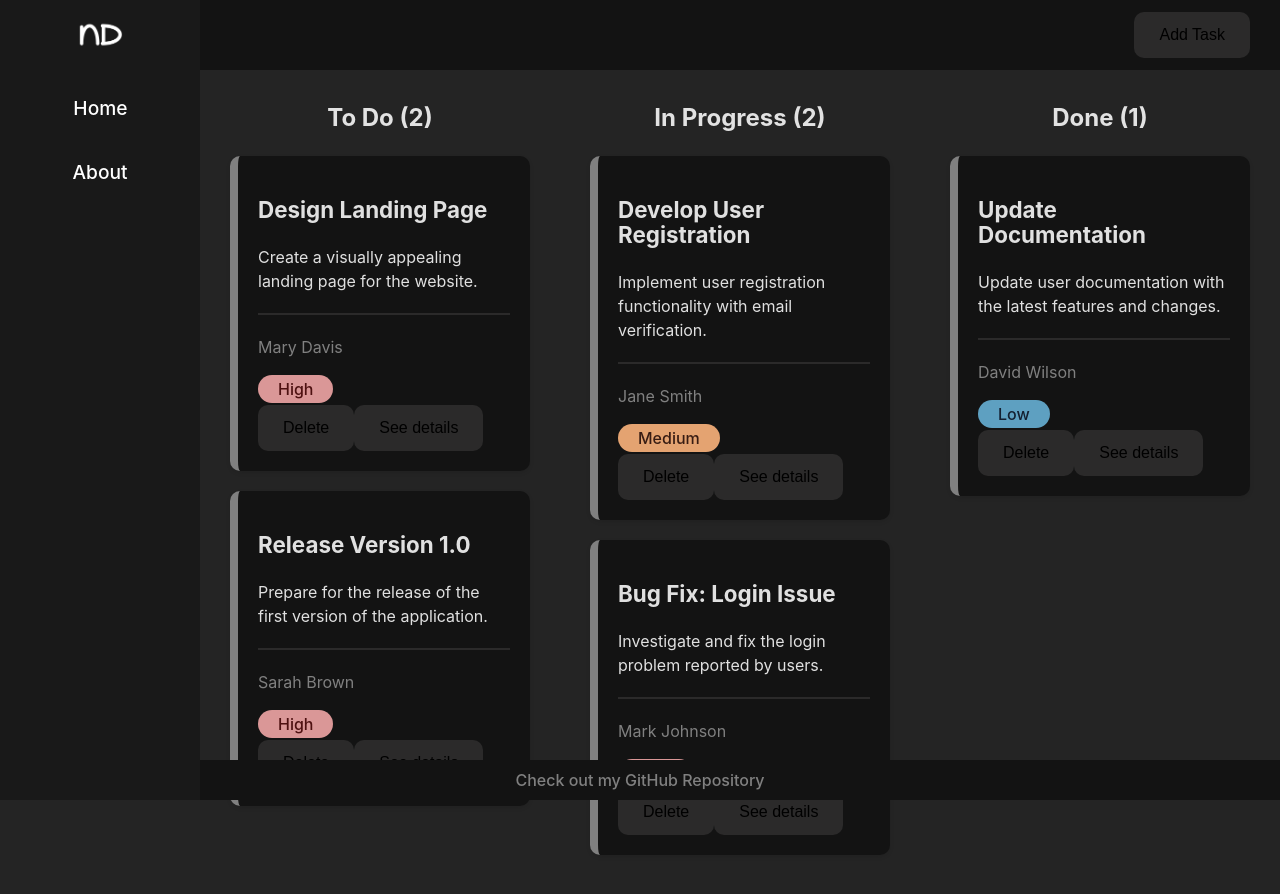
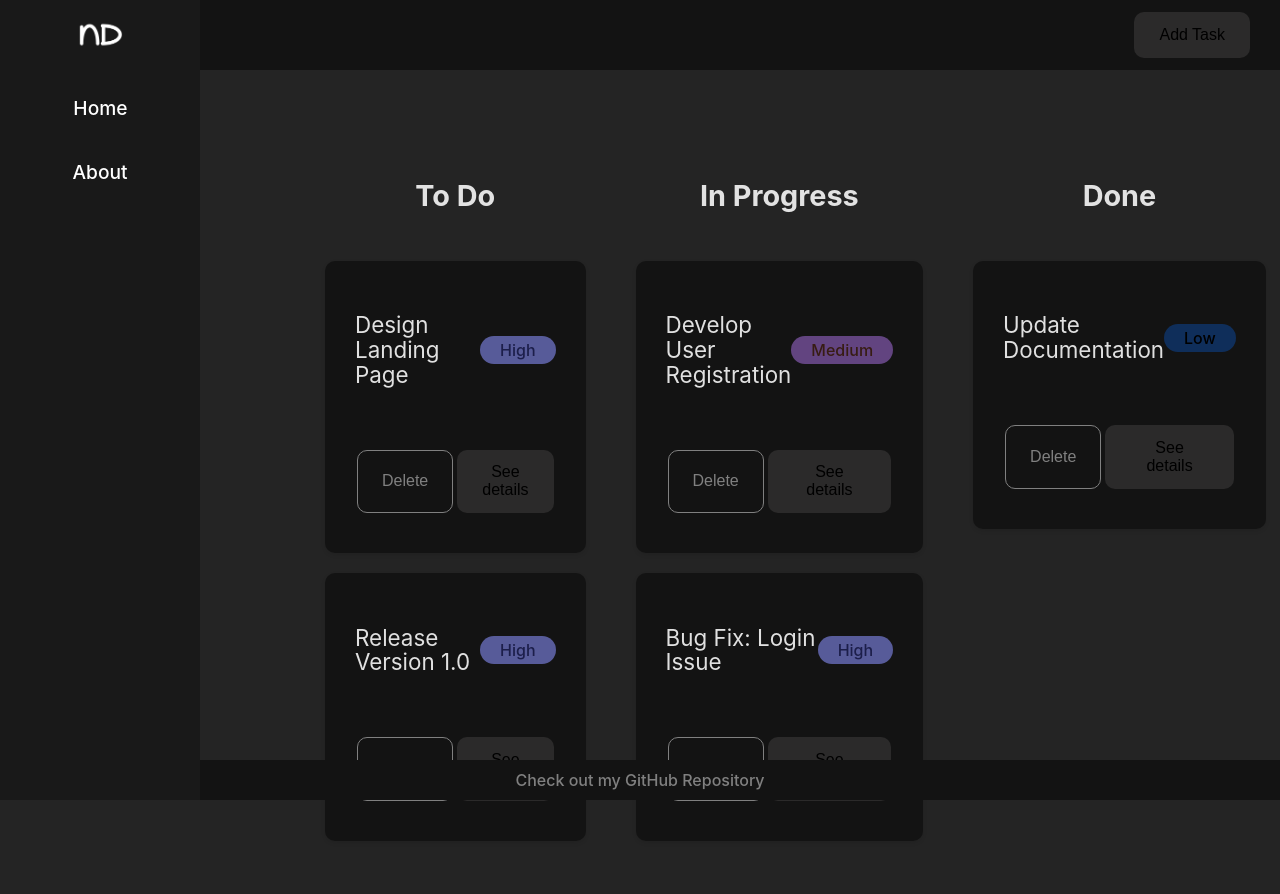
Before and after one commit to nathidaum/kanban-board-app, a React (Vite) app: page / in a window 1280 px wide. Shown: the top 894 px of the page. Built offline with nearby package versions, Linux system fonts and the light colour scheme.

Commit message:
Design cards and detailed cards

```diff
--- a/src/components/Card.jsx
+++ b/src/components/Card.jsx
@@ -3,21 +3,17 @@ import { NavLink } from "react-router-dom";
 const Card = ({ ticket, deleteTicket }) => {
   return (
     <div className="card">
+      <div className="card-top">
       <h3>{ticket.title}</h3>
-      <p>{ticket.description}</p>
-      <hr></hr>
-      <p className="assigned">{ticket.assignee}</p>
       <p className={`label ${ticket.priority}`}>{ticket.priority}</p>
-      <button
-        onClick={() => {
-          deleteTicket(ticket.id);
-        }}
-      >
-        Delete
-      </button>
+      </div>
+      {/* <p className="description">{ticket.description}</p> */}
+      <section className="card-buttons">
+      <button className="delete-button" onClick={() => {deleteTicket(ticket.id);}}>Delete</button>
       <NavLink to={`/ticket/${ticket.id}`}>
         <button>See details</button>
       </NavLink>
+      </section>
     </div>
   );
 };
--- a/src/components/Column.jsx
+++ b/src/components/Column.jsx
@@ -13,9 +13,8 @@ const Column = ({ title, tickets }) => {
 
   return (
     <div className="kanban-column">
-      <h2>
-        {title} ({ticketList.length})
-      </h2>
+      <h2>{title}</h2>
+      {/* <hr></hr> */}
       {ticketList.map((ticket) => (
         <Card key={ticket.id} ticket={ticket} deleteTicket={deleteTicket} />
       ))}
--- a/src/index.css
+++ b/src/index.css
@@ -47,8 +47,7 @@ hr {
   border: none;
   height: 2px;
   background-color: #46444478;
-  margin: 20px 0;
-  width: 100%;
+  margin: 20px;
 }
 
 button {
@@ -87,7 +86,6 @@ button:focus-visible {
 
 .secondary-button:hover {
   background-color: #9b9ff3;
-
 }
 
 .secondary-button:focus,
@@ -227,14 +225,77 @@ button:focus-visible {
   color: grey;
 }
 
+/**********  COLUMNS  ********/
+
+.kanban-board {
+  display: flex;
+  justify-content: space-between;
+  margin: 20px 100px;;
+}
+
+.kanban-column {
+  flex: 1; /*can grow and take up any available space*/
+  margin: 50px 5px;
+}
+
+.kanban-column h2 {
+  text-align: center;
+  padding-bottom: 20px;
+  font-size: 1.8rem;
+}
+
 /**********  CARDS  ********/
 .card {
   margin: 20px;
-  padding: 20px;
+  padding: 30px;
   background-color: #131313;
   border-radius: 10px;
   box-shadow: 0 2px 4px rgba(0, 0, 0, 0.1);
-  border-left: 8px solid grey;
+  /* border-left: 8px solid rgb(80, 80, 80); */
+}
+
+.card h3 {
+  font-weight: 400;
+}
+
+.card-top {
+  display: flex;
+  justify-content: space-between;
+  align-items: center;
+}
+
+.detailed-card {
+  margin: 100px 200px 30px;
+  padding: 30px 50px;
+  background-color: #131313;
+  border-radius: 10px;
+  box-shadow: 0 2px 4px rgba(0, 0, 0, 0.1);
+}
+
+.detailed-card h3 {
+  font-size: 2rem;
+}
+
+.detailed-card p {
+  font-size: 1.4rem;
+}
+
+.detailed-card .date {
+  color: grey;
+  font-weight: 400;
+  font-size: 1.1rem;
+  background-color: #191919;
+  width: fit-content;
+  padding: 2px 20px;
+  border-radius: 40px;
+}
+
+.back-button {
+  margin: 0px 200px;
+}
+
+.description {
+  color: grey;
 }
 
 .title {
@@ -242,23 +303,9 @@ button:focus-visible {
   font-weight: 800;
 }
 
-.kanban-board {
-  display: flex;
-  justify-content: space-between;
-}
-
-.kanban-column {
-  flex: 1; /*can grow and take up any available space*/
-  margin: 0 10px;
-}
-
-.kanban-column h2 {
-  text-align: center;
-}
-
 .label.High {
-  background-color: rgb(218, 151, 151);
-  color: rgb(78, 17, 17);
+  background-color: #575b99;
+  color: #1c1e4a;
   font-weight: 500;
   padding: 2px 20px;
   margin: 2px 0px;
@@ -266,7 +313,7 @@ button:focus-visible {
   border-radius: 20px;
 }
 .label.Medium {
-  background-color: rgb(228, 163, 113);
+  background-color: rgb(98, 68, 128);
   color: rgb(55, 28, 19);
   font-weight: 500;
   padding: 2px 20px;
@@ -275,8 +322,8 @@ button:focus-visible {
   border-radius: 20px;
 }
 .label.Low {
-  background-color: rgb(94, 160, 193);
-  color: rgb(20, 32, 49);
+  background-color: rgba(15, 53, 106, 0.823);
+  color: black;
   font-weight: 500;
   padding: 2px 20px;
   margin: 2px 0px;
@@ -284,12 +331,42 @@ button:focus-visible {
   border-radius: 20px;
 }
 
-.date {
+.assigned {
   color: grey;
   font-weight: 400;
 }
 
-.assigned {
+.card-buttons {
+  display: flex;
+  justify-content: space-between;
+  margin: 30px 0px 0px;
+}
+
+.card-buttons button {
+  margin: 10px 2px;
+}
+
+.delete-button {
+  border-radius: 10px;
+  border: 1px solid grey;
+  padding: 0.8em 1.5em;
+  background-color: transparent;
+  cursor: pointer;
   color: grey;
-  font-weight: 400;
+  font-size: 1em;
 }
+.delete-button a {
+  color: black;
+  font-size: 1em;
+}
+
+.delete-button:hover {
+  background-color: #191919;
+  color: white;
+  border: 1px solid white;
+}
+
+.delete-button:focus,
+.delete-button:focus-visible {
+  outline: 4px auto -webkit-focus-ring-color;
+}
--- a/src/pages/TicketDetails.jsx
+++ b/src/pages/TicketDetails.jsx
@@ -26,18 +26,19 @@ function TicketDetails() {
       <Navbar />
       <Sidebar />
 
-      <div className="card">
-        <NavLink to="/">
+      <div className="detailed-card">
+      <p className="date">Created {formatDate(ticket.createdDate)} - Due {formatDate(ticket.dueDate)}</p>
+      <div className="card-top">
+      <h3>{ticket.title}</h3>
+      <p className={`label ${ticket.priority}`}>{ticket.priority}</p>
+      </div>
+        <p>{ticket.description}</p>
+        <p className="assigned">{ticket.assignee}</p>
+      </div>
+
+      <NavLink to="/" className="back-button">
           <button>Back</button>
-        </NavLink>
-        <h3>{ticket.title}</h3>
-        <p>{ticket.description}</p>
-        <hr></hr>
-        <p className="assigned">{ticket.assignee}</p>
-        <p className={`label ${ticket.priority}`}>{ticket.priority}</p>
-        <p className="date">📅 Created {formatDate(ticket.createdDate)}</p>
-        <p className="date">🚨 Due {formatDate(ticket.dueDate)}</p>
-      </div>
+          </NavLink>
 
       <Footer />
     </div>
```
